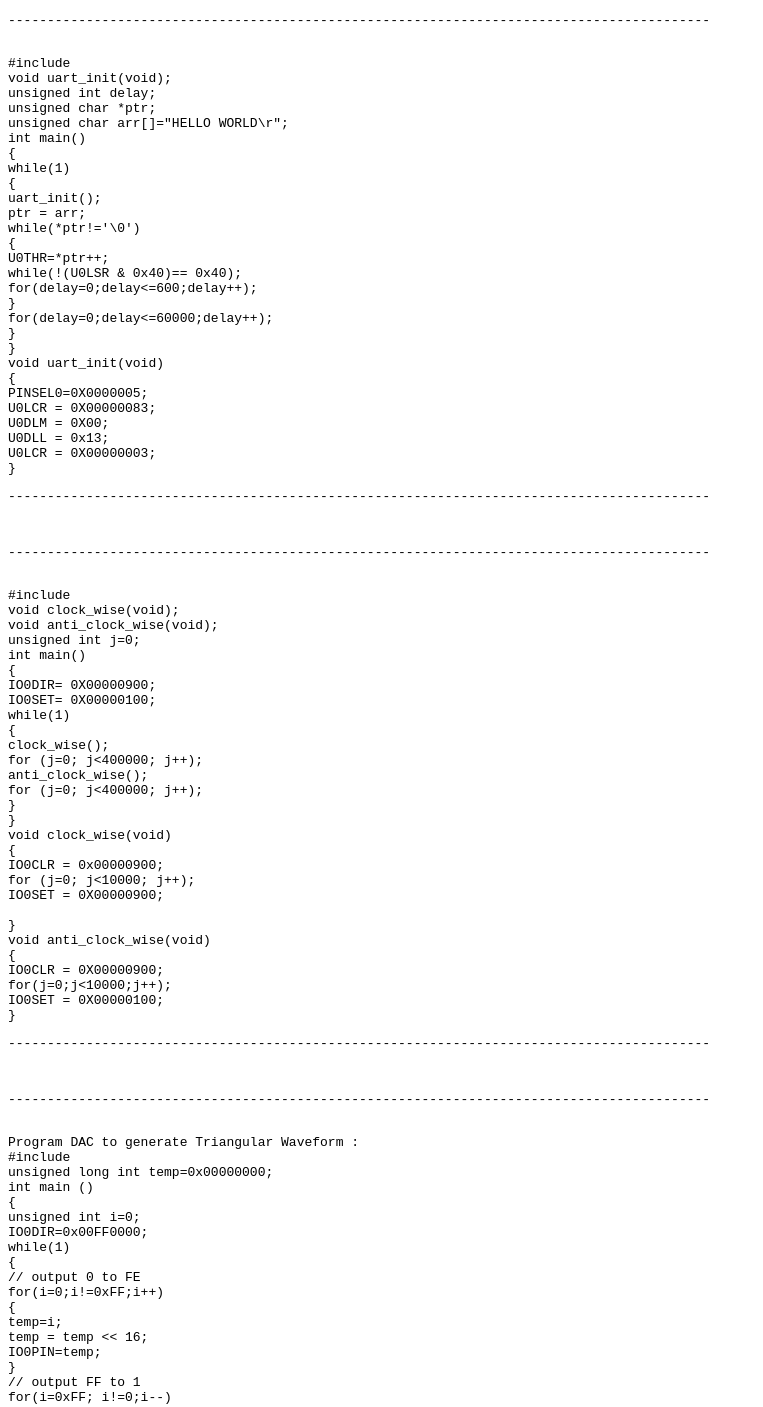
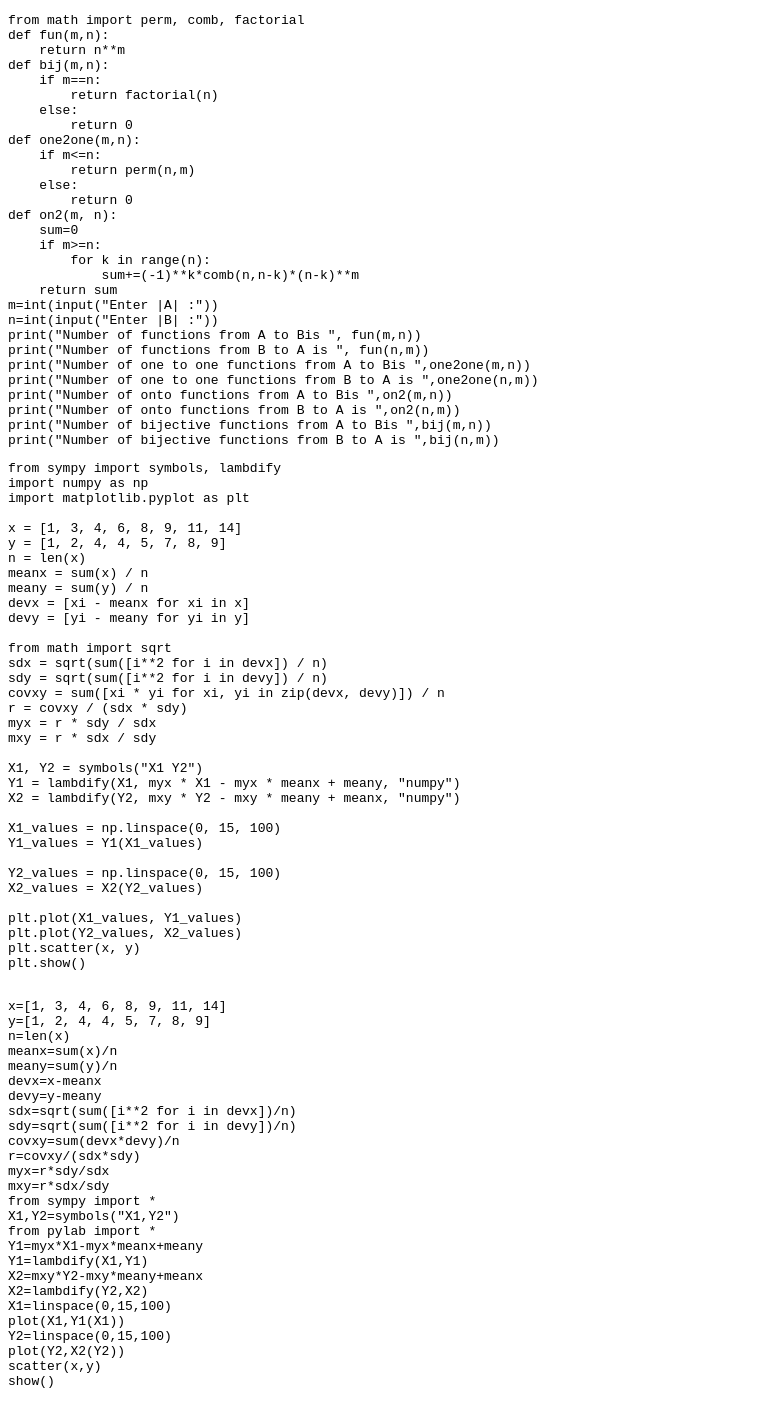
Before and after one commit to RealGT1/C, a plain HTML site: page index.html in a window 1280 px wide. Shown: the top 1407 px of the page, without its empty margins (0-763 px from the left). Drawn offline with Linux system fonts and the light colour scheme.

Commit message:
Update index.html

```diff
--- a/index.html
+++ b/index.html
@@ -3,6 +3,152 @@
 
 </head>
 <body>
+
+<pre>
+from math import perm, comb, factorial
+def fun(m,n):
+    return n**m
+def bij(m,n):
+    if m==n:
+        return factorial(n)
+    else:
+        return 0
+def one2one(m,n):
+    if m<=n:
+        return perm(n,m)
+    else:
+        return 0
+def on2(m, n):
+    sum=0
+    if m>=n:
+        for k in range(n):
+            sum+=(-1)**k*comb(n,n-k)*(n-k)**m
+    return sum
+m=int(input("Enter |A| :"))
+n=int(input("Enter |B| :"))
+print("Number of functions from A to Bis ", fun(m,n))
+print("Number of functions from B to A is ", fun(n,m))
+print("Number of one to one functions from A to Bis ",one2one(m,n))
+print("Number of one to one functions from B to A is ",one2one(n,m))
+print("Number of onto functions from A to Bis ",on2(m,n))
+print("Number of onto functions from B to A is ",on2(n,m))
+print("Number of bijective functions from A to Bis ",bij(m,n))
+print("Number of bijective functions from B to A is ",bij(n,m))
+</pre>
+
+<pre>
+from sympy import symbols, lambdify
+import numpy as np
+import matplotlib.pyplot as plt
+
+x = [1, 3, 4, 6, 8, 9, 11, 14]
+y = [1, 2, 4, 4, 5, 7, 8, 9]
+n = len(x)
+meanx = sum(x) / n
+meany = sum(y) / n
+devx = [xi - meanx for xi in x]
+devy = [yi - meany for yi in y]
+
+from math import sqrt
+sdx = sqrt(sum([i**2 for i in devx]) / n)
+sdy = sqrt(sum([i**2 for i in devy]) / n)
+covxy = sum([xi * yi for xi, yi in zip(devx, devy)]) / n
+r = covxy / (sdx * sdy)
+myx = r * sdy / sdx
+mxy = r * sdx / sdy
+
+X1, Y2 = symbols("X1 Y2")
+Y1 = lambdify(X1, myx * X1 - myx * meanx + meany, "numpy")
+X2 = lambdify(Y2, mxy * Y2 - mxy * meany + meanx, "numpy")
+
+X1_values = np.linspace(0, 15, 100)
+Y1_values = Y1(X1_values)
+
+Y2_values = np.linspace(0, 15, 100)
+X2_values = X2(Y2_values)
+
+plt.plot(X1_values, Y1_values)
+plt.plot(Y2_values, X2_values)
+plt.scatter(x, y)
+plt.show()
+
+</pre>
+
+<pre>
+x=[1, 3, 4, 6, 8, 9, 11, 14]
+y=[1, 2, 4, 4, 5, 7, 8, 9]
+n=len(x)
+meanx=sum(x)/n
+meany=sum(y)/n
+devx=x-meanx
+devy=y-meany
+sdx=sqrt(sum([i**2 for i in devx])/n)
+sdy=sqrt(sum([i**2 for i in devy])/n)
+covxy=sum(devx*devy)/n
+r=covxy/(sdx*sdy)
+myx=r*sdy/sdx
+mxy=r*sdx/sdy
+from sympy import *
+X1,Y2=symbols("X1,Y2")
+from pylab import *
+Y1=myx*X1-myx*meanx+meany
+Y1=lambdify(X1,Y1)
+X2=mxy*Y2-mxy*meany+meanx
+X2=lambdify(Y2,X2)
+X1=linspace(0,15,100)
+plot(X1,Y1(X1))
+Y2=linspace(0,15,100)
+plot(Y2,X2(Y2))
+scatter(x,y)
+show()
+
+</pre>
+
+<pre>
+expression = "not ((p or q) and (not p or r) and (not q or r)) or r"
+expression = expression.replace("and", "&")
+expression = expression.replace("or", "|")
+expression = expression.replace("not", "~")
+
+print("Logical Expression:")
+print(" X = " + expression)
+
+X = []
+
+print("\nTruth Table:")
+print(" -----------------")
+print(" | p | q | r | X | ")
+print(" -----------------")
+
+for p in range(0, 2):
+    for q in range(0, 2):
+        for r in range(0, 2):
+            x = abs(eval(expression))
+            X.append(x)
+            print(" | " + str(p) + " | " + str(q) + " | " + str(r) + " | " + str(x) + " | ")
+            print(" -----------------")
+
+check = all(i == X[0] for i in X)
+
+if check:
+    if X[0] == 0:
+        print("Given logical expression is contradiction")
+    else:
+        print("Given logical expression is Tautology")
+else:
+    print("Given logical expression is neither Tautology nor contradiction")
+
+</pre>
+
+
+
+
+
+
+
+
+
+
 
 <pre>
 <p>------------------------------------------------------------------------------------------</p>
```
